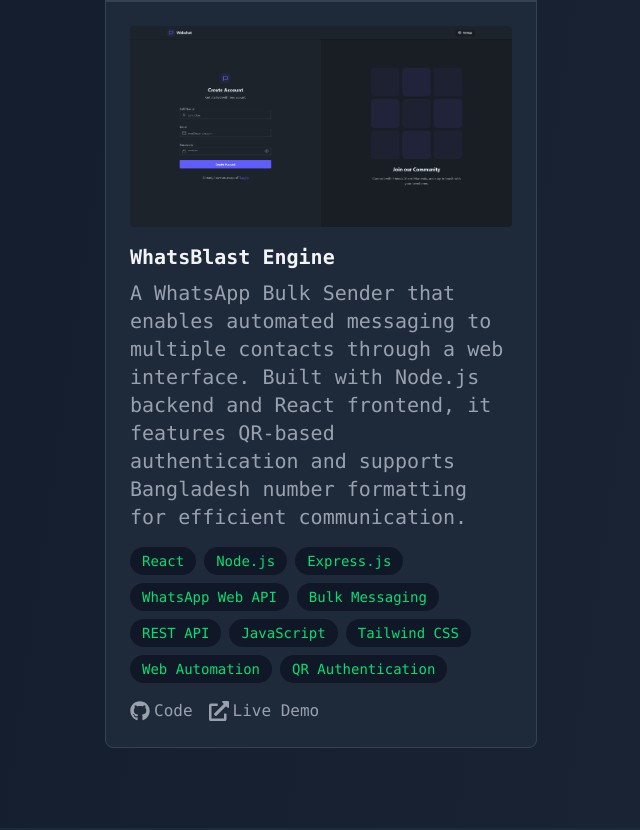
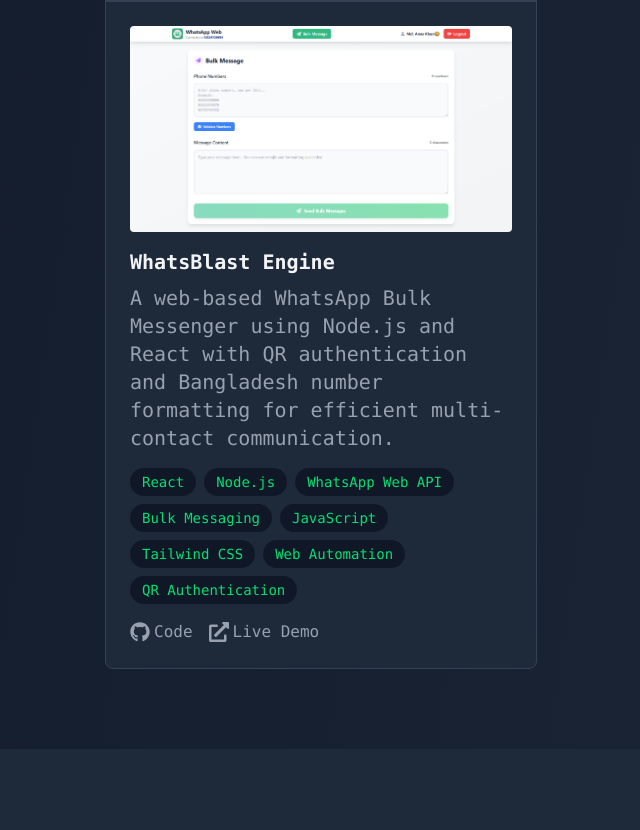
Before and after one commit to MdAnaskhan0/mdanaskhan-, a React (Vite) app: page / in a window 1280 px wide. Shown: the part 5617-6447 px from the top of the page, without its empty margins (87-727 px from the left). Built offline with nearby package versions, Linux system fonts and the light colour scheme; the HTML template or start-up script is replaced by a standard one.

Commit message:
Project image and description added

```diff
--- a/src/data/portfolioData.js
+++ b/src/data/portfolioData.js
@@ -2,6 +2,8 @@
 import DailyNeeds from "../assets/ProjectImage/ecommers.png";
 import HospitalManagement from "../assets/ProjectImage/hms.png";
 import RealtimeChat from "../assets/ProjectImage/chat.png";
+import Bullk from "../assets/ProjectImage/Bulk.png";
+// eslint-disable-next-line no-unused-vars
 import { image } from "framer-motion/client";
 
 export const personalInfo = {
@@ -110,11 +112,11 @@
   {
     title: "WhatsBlast Engine",
     description:
-      "A WhatsApp Bulk Sender that enables automated messaging to multiple contacts through a web interface. Built with Node.js backend and React frontend, it features QR-based authentication and supports Bangladesh number formatting for efficient communication.",
-    tags: ["React", "Node.js", "Express.js", "WhatsApp Web API", "Bulk Messaging", "REST API", "JavaScript", "Tailwind CSS", "Web Automation", "QR Authentication"],
+      "A web-based WhatsApp Bulk Messenger using Node.js and React with QR authentication and Bangladesh number formatting for efficient multi-contact communication.",
+    tags: ["React", "Node.js", "WhatsApp Web API", "Bulk Messaging", "JavaScript", "Tailwind CSS", "Web Automation", "QR Authentication"],
     github: "https://github.com/MdAnaskhan0/Bulk-WhatsApp-Message.git",
     demo: "https://github.com/MdAnaskhan0/Bulk-WhatsApp-Message.git",
-    image: RealtimeChat,
+    image: Bullk,
   },
 ];
 
```
Also changed, not shown: src/assets/ProjectImage/Bulk.png (added).
